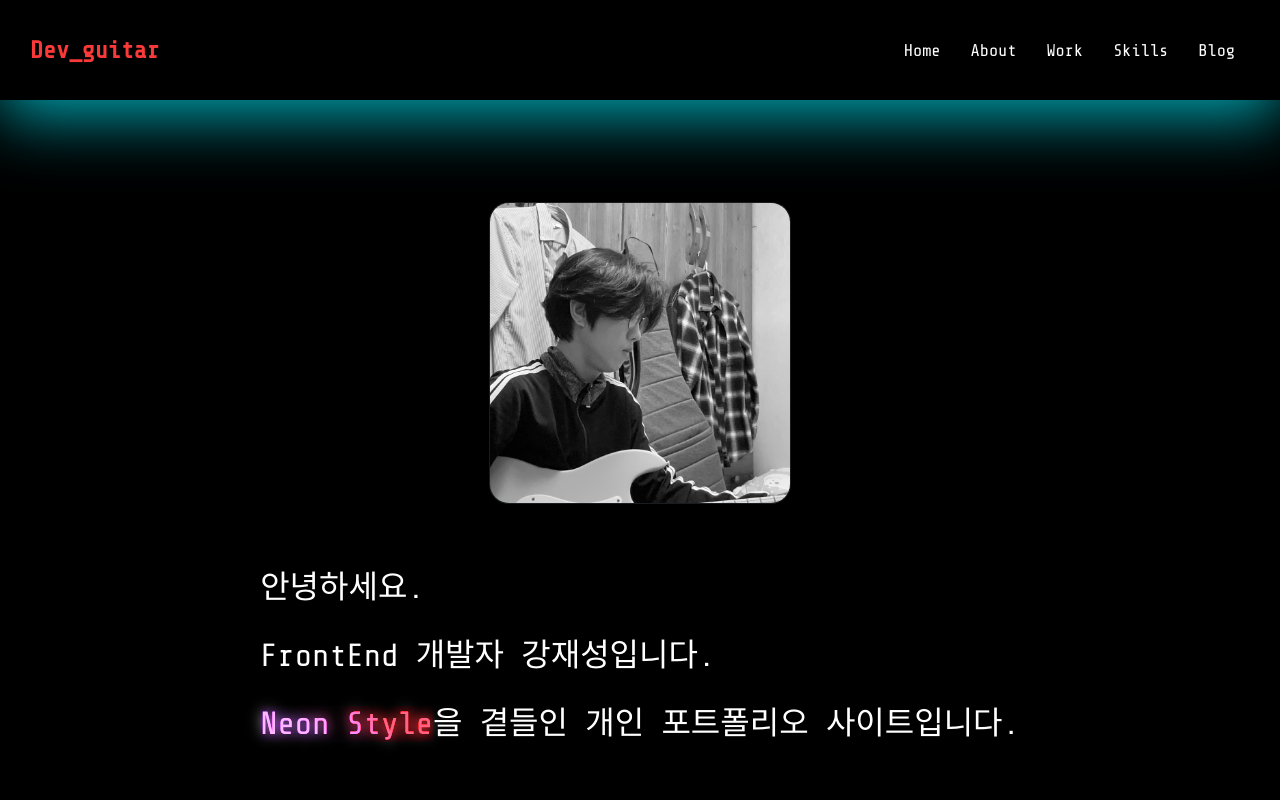
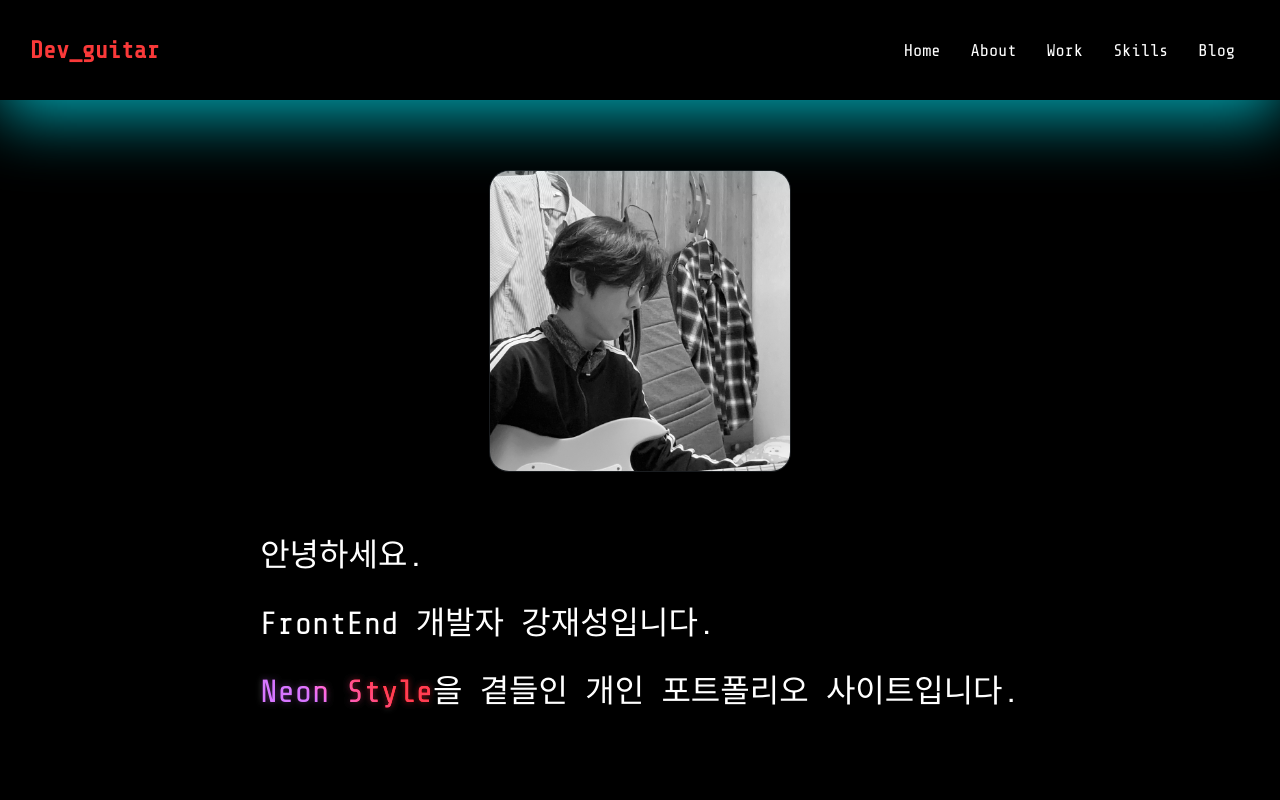
Before and after one commit to JaeSung2386/react-portfolio-neon, a React (Create React App) app: page / in a window 1280 px wide. Shown: the top 800 px of the page. Built offline with nearby package versions, Linux system fonts and the light colour scheme; a web font is replaced by a local one.

Commit message:
Style : Footer 스타일 변경 Row -> Col

```diff
--- a/src/App.js
+++ b/src/App.js
@@ -79,7 +79,7 @@ function App() {
       {/* Blog End */}
 
       {/* Footer Start */}
-      <Footer />
+      < Footer />
       {/* Footer End */}
     </div>
   );
--- a/src/assets/styles/footer.css
+++ b/src/assets/styles/footer.css
@@ -1,10 +1,10 @@
 .footer {
   background: black;
   border-top: 1px solid #0ef;
-  height: 80px;
   font-family: "Share Tech Mono", monospace;
   display: flex;
-  flex-wrap: wrap;
+  flex-direction: column;
+  gap: 20px;
   align-items: center;
   padding: 20px 30px;
   list-style: none;
@@ -28,25 +28,20 @@ a {
   transition: all 0.2s ease-in;
 }
 
-.footer .footer-social-icons {
-  width: 33%;
-}
 
 .footer .footer-social-icons .social-icons {
   display: flex;
   justify-content: center;
 }
 
-.footer .footer-social-icons .social-icons li{
+.footer .footer-social-icons .social-icons li {
   padding: 0px 20px 0px 20px;
 }
 
 .footer .copyright {
   text-align: center;
-  width: 33%;
 }
 
 .footer .contact {
   text-align: end;
-  width: 33%;
 }
--- a/src/assets/styles/header.css
+++ b/src/assets/styles/header.css
@@ -43,7 +43,6 @@ nav {
   transition: .5s;
   width: 60px;
 }
-
 
 .menu-hambuger::before {
   content: '';
@@ -100,8 +99,8 @@ nav {
 
 .container {
   width: 768px;
-  padding-top: 5rem;
-  padding-bottom: 5rem;
+  padding-top: 3rem;
+  padding-bottom: 3rem;
   margin-left: auto;
   margin-right: auto;
 }
--- a/src/assets/styles/topScrollBar.css
+++ b/src/assets/styles/topScrollBar.css
@@ -1,6 +1,6 @@
 .top-bar {
   width: 0vw;
-  height: 1px;
+  height: 3px;
   transition: all linear .2s;
   background-color: rgb(0, 238, 255);
   box-shadow: 0 0 10px 0px rgb(119, 185, 255);
```
